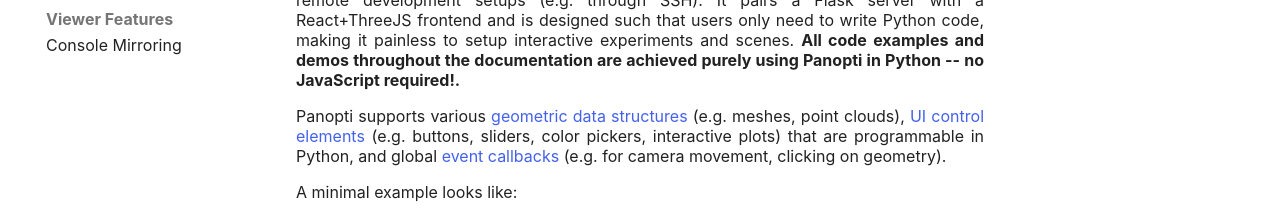
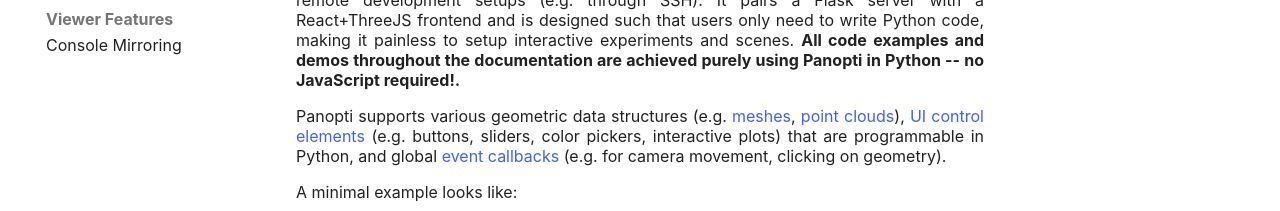
Before and after one commit to ArmanMaesumi/armanmaesumi.github.io, a plain HTML site: page panopti/index.html in a window 1280 px wide. Shown: the part 589-800 px from the top of the page. Drawn offline with Linux system fonts and the light colour scheme; no server answers; a web font is replaced by a local one.

Commit message:
panopti doc updates

```diff
--- a/panopti/index.html
+++ b/panopti/index.html
@@ -92,6 +92,8 @@
       <link rel="stylesheet" href="css/main.css">
 
     <script>__md_scope=new URL(".",location),__md_hash=e=>[...e].reduce(((e,_)=>(e<<5)-e+_.charCodeAt(0)),0),__md_get=(e,_=localStorage,t=__md_scope)=>JSON.parse(_.getItem(t.pathname+"."+e)),__md_set=(e,_,t=localStorage,a=__md_scope)=>{try{t.setItem(a.pathname+"."+e,JSON.stringify(_))}catch(e){}}</script>
+
+
 
 
 
@@ -887,7 +889,7 @@
 <h1 id="home">Home</h1>
 <p><img alt="Banner" src="assets/images/panopti_logo.jpg" /></p>
 <p>Panopti is a Python package for interactive 3D visualization that seamlessly supports remote development setups (e.g. through SSH). It pairs a Flask server with a React+ThreeJS frontend and is designed such that users only need to write Python code, making it painless to setup interactive experiments and scenes. <strong>All code examples and demos throughout the documentation are achieved purely using Panopti in Python -- no JavaScript required!.</strong></p>
-<p>Panopti supports various <a href="./geometry.md">geometric data structures</a> (e.g. meshes, point clouds), <a href="controls/">UI control elements</a> (e.g. buttons, sliders, color pickers, interactive plots) that are programmable in Python, and global <a href="events/">event callbacks</a> (e.g. for camera movement, clicking on geometry).</p>
+<p>Panopti supports various geometric data structures (e.g. <a href="geometry/mesh/">meshes</a>, <a href="geometry/point_cloud/">point clouds</a>), <a href="controls/">UI control elements</a> (e.g. buttons, sliders, color pickers, interactive plots) that are programmable in Python, and global <a href="events/">event callbacks</a> (e.g. for camera movement, clicking on geometry).</p>
 <p>A minimal example looks like:
 <div class="language-python highlight"><pre><span></span><code><span id="__span-0-1"><a id="__codelineno-0-1" name="__codelineno-0-1" href="#__codelineno-0-1"></a><span class="kn">import</span><span class="w"> </span><span class="nn">panopti</span>
 </span><span id="__span-0-2"><a id="__codelineno-0-2" name="__codelineno-0-2" href="#__codelineno-0-2"></a><span class="n">viewer</span> <span class="o">=</span> <span class="n">panopti</span><span class="o">.</span><span class="n">connect</span><span class="p">(</span><span class="n">server_url</span><span class="o">=</span><span class="s2">&quot;http://localhost:8080&quot;</span><span class="p">,</span> <span class="n">viewer_id</span><span class="o">=</span><span class="s2">&quot;client&quot;</span><span class="p">)</span>
@@ -909,6 +911,8 @@
 </span><span id="__span-0-18"><a id="__codelineno-0-18" name="__codelineno-0-18" href="#__codelineno-0-18"></a><span class="n">viewer</span><span class="o">.</span><span class="n">hold</span><span class="p">()</span> <span class="c1"># prevent script from terminating</span>
 </span></code></pre></div></p>
 <hr />
+
+
 
 
 
```
Also changed, not shown: panopti/404.html (+2 -0 lines), panopti/about/index.html (+4 -0 lines), panopti/controls/index.html (+4 -0 lines), panopti/events/index.html (+4 -0 lines), panopti/examples/controls_callbacks/index.html (+4 -0 lines), panopti/examples/importing_geometry/index.html (+4 -0 lines), panopti/examples/viewer_state_events/index.html (+4 -0 lines), panopti/geometry/animated_mesh/index.html (+4 -0 lines), panopti/geometry/arrows/index.html (+4 -0 lines), panopti/geometry/mesh/index.html (+4 -0 lines), panopti/geometry/point_cloud/index.html (+4 -0 lines), panopti/getting_started/index.html (+5 -1 lines), panopti/remote_ssh/index.html (+4 -0 lines), panopti/search/search_index.json (+1 -1 lines), 4 more files.
